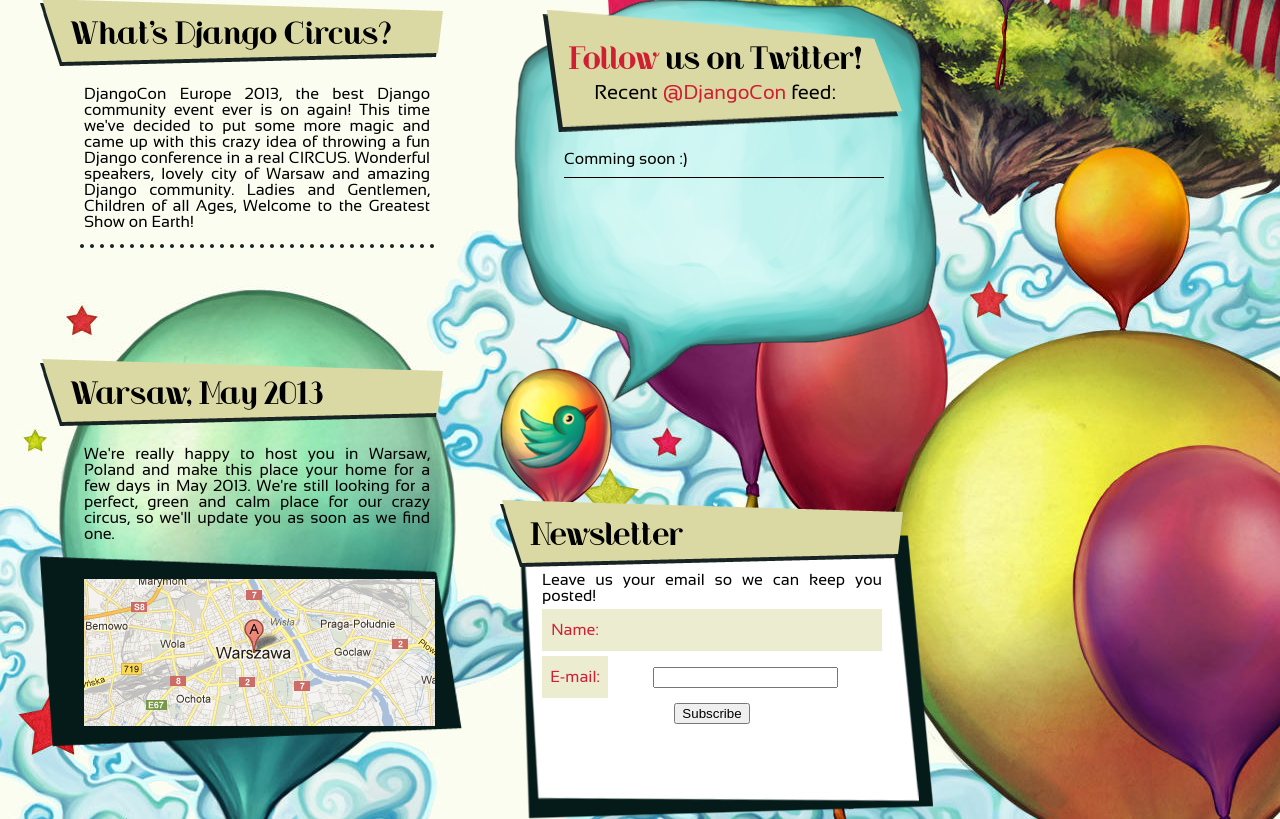
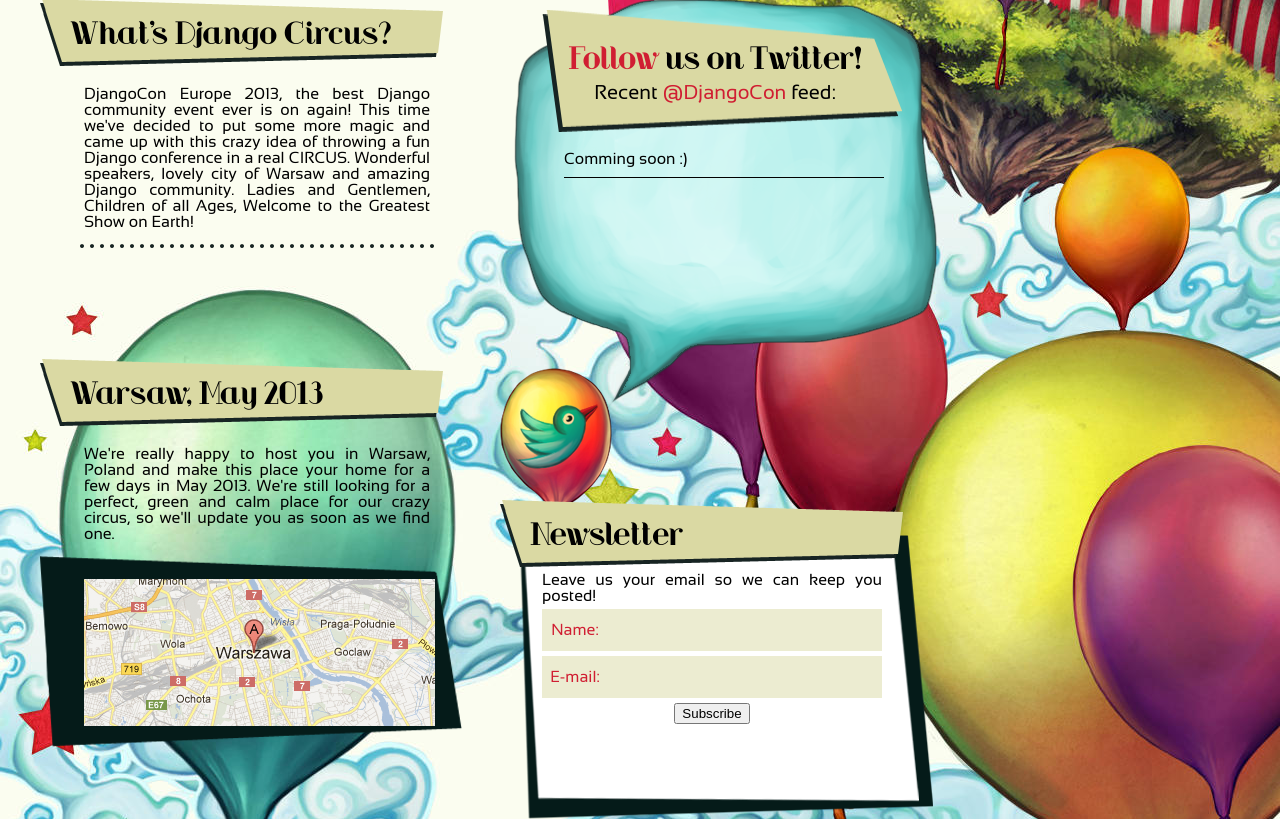
Before and after one commit to djangocon/2013.djangocon.eu, a Django app: template templates/index.html in a window 1280 px wide; the page is wider, and only the part inside the window is pictured. Shown: the part 338-1157 px from the top of that part. Run offline with Django 3.2, Linux system fonts and the light colour scheme; the template is opened without the code that fills it, so the values that code supplies are empty; parts of the project's set-up code (start-up, migrations or seed data) failed here and were passed over.

Commit message:
Fixed css to email form

```diff
--- a/static/css/style.css
+++ b/static/css/style.css
@@ -234,7 +234,7 @@ a {
 }
 
 .newsletter .form label,
-.newsletter .form input[type=text] {
+.newsletter .form input[type=text], .newsletter .form input[type=email] {
     line-height: 18px;
     background-color: #ececd1;
     padding: 12px 3px;
@@ -247,7 +247,7 @@ a {
     width: 60px;
 }
 
-.newsletter .form input[type=text] {
+.newsletter .form input[type=text], .newsletter .form input[type=email] {
     font-size: 14px;
     border: 0px;
     width: 268px;
```
